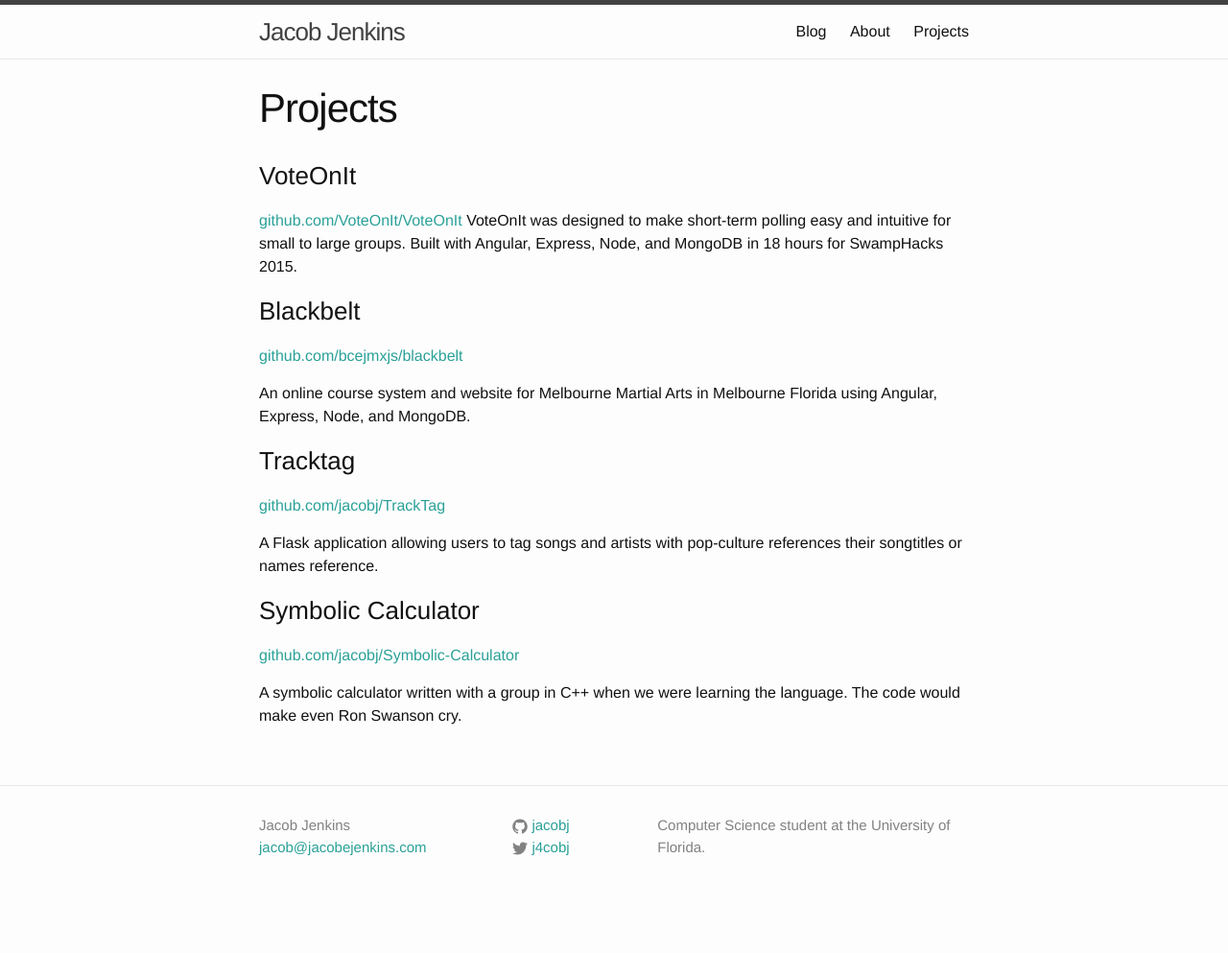
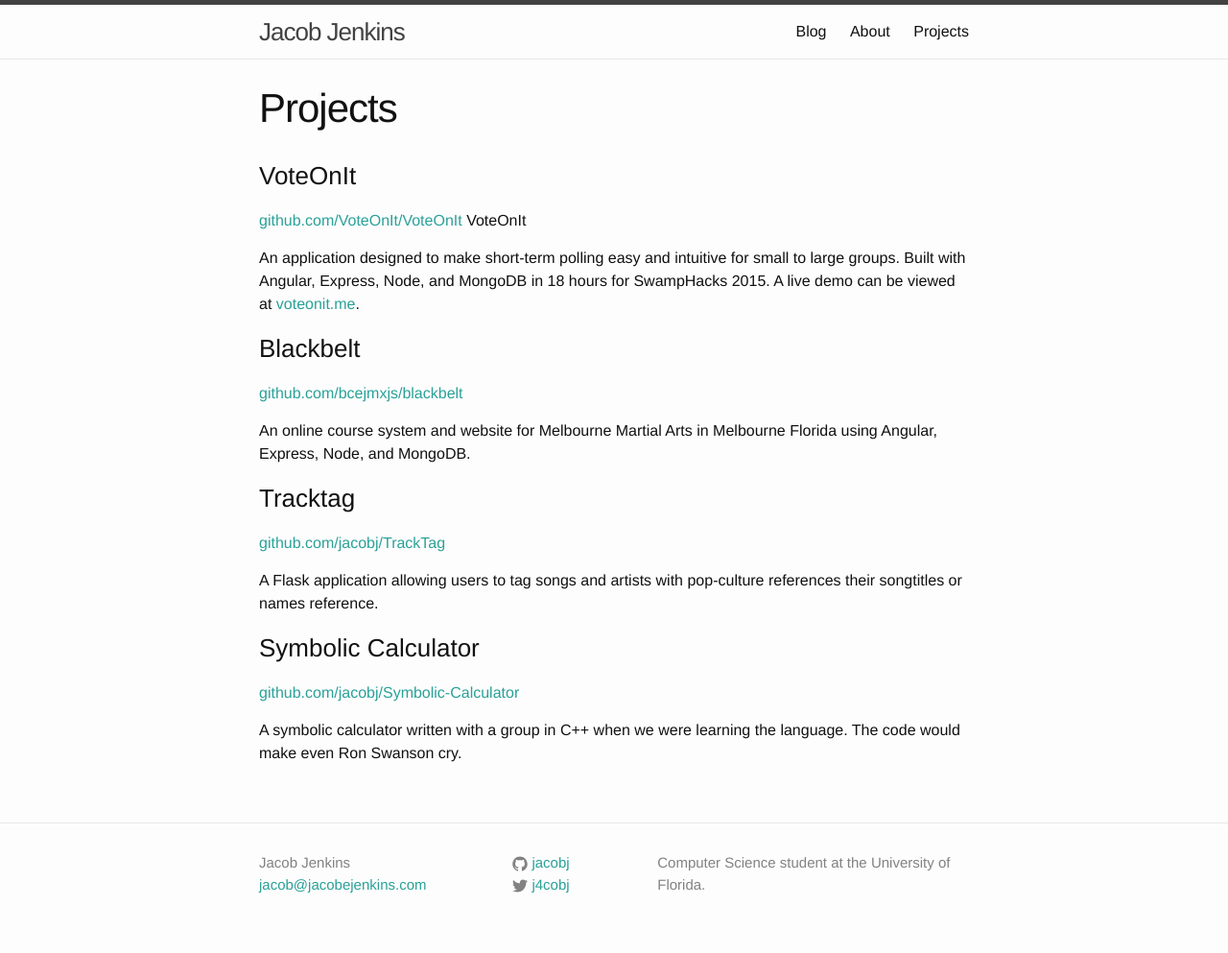
Before and after one commit to jacobj/jacobj.github.io, a Jekyll site: the page built from projects.md, in a window 1280 px wide. Shown: the whole page at 96% size. Built offline with Jekyll 4.4.1, drawn with Linux system fonts in a browser that asks for light colours; before the commit the page ends 954 px from its top, so only the background shows below that.

Commit message:
Updated projects with live demo

```diff
--- a/projects.md
+++ b/projects.md
@@ -6,8 +6,10 @@ permalink: /projects/
 
 ### VoteOnIt
 [github.com/VoteOnIt/VoteOnIt](https://github.com/VoteOnIt/VoteOnIt) VoteOnIt
-was designed to make short-term polling easy and intuitive for small to large
-groups. Built with Angular, Express, Node, and MongoDB in 18 hours for SwampHacks 2015.
+
+An application designed to make short-term polling easy and intuitive for small
+to large groups. Built with Angular, Express, Node, and MongoDB in 18 hours for
+SwampHacks 2015. A live demo can be viewed at [voteonit.me](http://www.voteonit.me).
 
 ### Blackbelt
 [github.com/bcejmxjs/blackbelt](https://github.com/bcejmxjs/blackbelt)
```
